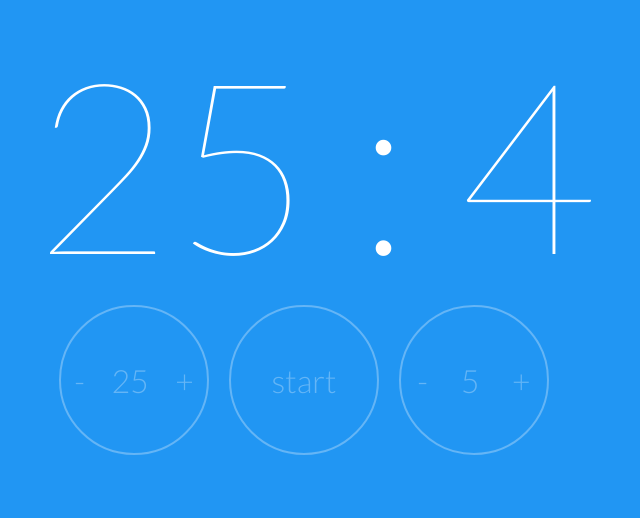
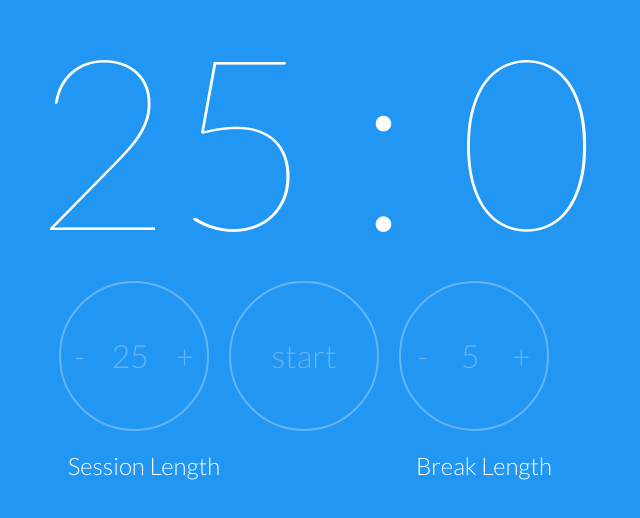
Before and after one commit to muzhaqi16/pomodoro-clock, a React (Create React App) app: page / in a window 1280 px wide. Shown: the part 164-682 px from the top of the page, without its empty margins (326-966 px from the left). Built offline with nearby package versions, Linux system fonts and the light colour scheme.

Commit message:
replace the id with freeCodeCamp given id's

```diff
--- a/public/index.html
+++ b/public/index.html
@@ -1,14 +1,12 @@
 <!DOCTYPE html>
 <html lang="en">
+
 <head>
   <meta charset="utf-8" />
   <link rel="icon" href="%PUBLIC_URL%/favicon.ico" />
   <meta name="viewport" content="width=device-width, initial-scale=1" />
   <meta name="theme-color" content="#000000" />
-    <meta
-      name="description"
-      content="Web site created using create-react-app"
-    />
+  <meta name="description" content="Web site created using create-react-app" />
   <link rel="apple-touch-icon" href="%PUBLIC_URL%/logo192.png" />
   <!--
       manifest.json provides metadata used when your web app is installed on a
@@ -26,6 +24,7 @@
     -->
   <title>React App</title>
 </head>
+
 <body>
   <noscript>You need to enable JavaScript to run this app.</noscript>
   <div id="root"></div>
@@ -39,5 +38,7 @@
       To begin the development, run `npm start` or `yarn start`.
       To create a production bundle, use `npm run build` or `yarn build`.
     -->
+  <script src="https://cdn.freecodecamp.org/testable-projects-fcc/v1/bundle.js"></script>
 </body>
+
 </html>
--- a/src/App.js
+++ b/src/App.js
@@ -8,14 +8,14 @@ function App() {
   const [worktime, setWorktime] = useState(25);
   const [breaktime, setBreaktime] = useState(5);
   const [isActive, setIsActive] = useState(false);
-  console.log(worktime, breaktime, isActive)
+
   return (
     <div className="main-container">
       <DisplayTimer time={worktime} status={isActive} />
       <div className="handler-buttons">
-        <TimeButton type="timer" minutes={worktime} onClick={setWorktime} />
-        <TimeButton type="text" text="start" onClick={setIsActive} />
-        <TimeButton type="timer" minutes={breaktime} onClick={setBreaktime} />
+        <TimeButton data={{ type: "timer", lengthID: "session-length", label: "Session Length", id: "session-label", dec: "session-decrement", inc: "session-increment" }} minutes={worktime} onClick={setWorktime} />
+        <TimeButton data={{ type: "text", label: "", id: "timer-label" }} status={isActive} text="start" onClick={setIsActive} />
+        <TimeButton data={{ type: "timer", lengthID: "break-length", label: "Break Length", id: "break-label", dec: "break-decrement", inc: "break-increment" }} minutes={breaktime} onClick={setBreaktime} />
       </div>
     </div>
   );
--- a/src/components/DisplayTimer.js
+++ b/src/components/DisplayTimer.js
@@ -3,7 +3,7 @@ import './DisplayTimer.css';
 
 function DisplayTimer(props) {
     const [minutes, setMinutes] = useState(0);
-    const [seconds, setSeconds] = useState(4);
+    const [seconds, setSeconds] = useState(0);
 
     const updateTime = () => {
         setSeconds(prevState => {
@@ -16,6 +16,7 @@ function DisplayTimer(props) {
     }
     useEffect(() => {
         setMinutes(props.time)
+        setSeconds(0);
         var interval;
         if (props.status) {
             interval = setInterval(() => {
@@ -27,7 +28,7 @@ function DisplayTimer(props) {
     }, [props]);
     return (
         <div>
-            <span id="timer" className="timer">{minutes} : {seconds}</span>
+            <span id="time-left" className="timer">{minutes} : {seconds}</span>
         </div>
     )
 }
--- a/src/components/TimeButton.css
+++ b/src/components/TimeButton.css
@@ -1,3 +1,9 @@
+.button-container {
+    display: flex;
+    flex-direction: column;
+    text-align: center;
+}
+
 .round-button-time {
     min-height: 150px;
     color: #64B5F6;
@@ -22,3 +28,8 @@
     font-size: 2rem;
 
 }
+
+.label {
+    margin-top: 20px;
+    font-size: 1.5rem;
+}
--- a/src/components/TimeButton.js
+++ b/src/components/TimeButton.js
@@ -4,33 +4,41 @@ import PropTypes from 'prop-types'; // ES6
 import './TimeButton.css';
 
 function TimeButton(props) {
+    const { type, label, id, dec, inc, lengthID } = props.data;
     const handleClick = (e) => {
         const clicked = e.target.innerText;
         if (clicked === '-') {
-            if (props.minutes > 0) {
+            if (props.minutes > 1) {
                 props.onClick(props.minutes - 1)
             }
         } else if (clicked === '+') {
-            props.onClick(props.minutes + 1)
+            if (props.minutes < 59) {
+                props.onClick(props.minutes + 1)
+            }
         } else {
-            props.onClick(true);
+            props.status ? props.onClick(false) : props.onClick(true)
         }
 
     }
     return (
-        <div className="round-button-time">
-            {props.minutes &&
-                (<><span className="decrease box" onClick={handleClick}> - </span>
-                    <span className="time box"> {props.minutes} </span>
-                    <span className="increase box" onClick={handleClick}> + </span></>)
-            }
-            {props.text && <span className="time box" onClick={handleClick}> {props.text} </span>}
+        <div className="button-container">
+            <div className="round-button-time" onClick={type === "text" ? handleClick : null}>
+                {props.minutes &&
+                    (<><span id={dec} className="box" onClick={handleClick}> - </span>
+                        <span id={lengthID} className="box"> {props.minutes} </span>
+                        <span id={inc} className="box" onClick={handleClick}> + </span></>)
+                }
+                {type === "text" && <span id="start_stop" className="time box"> {props.status ? "Pause" : props.text} </span>}
+            </div>
+            <p id={id} className="label">{label}</p>
         </div>
     )
 }
 TimeButton.propTypes = {
-    type: PropTypes.oneOf(['timer', 'text']).isRequired,
-    text: PropTypes.string,
+    data: PropTypes.shape({
+        type: PropTypes.oneOf(['timer', 'text']).isRequired,
+        label: PropTypes.string
+    }),
     minutes: PropTypes.number
 
 }
```
Lines whose indentation alone changed are shown as unchanged.
